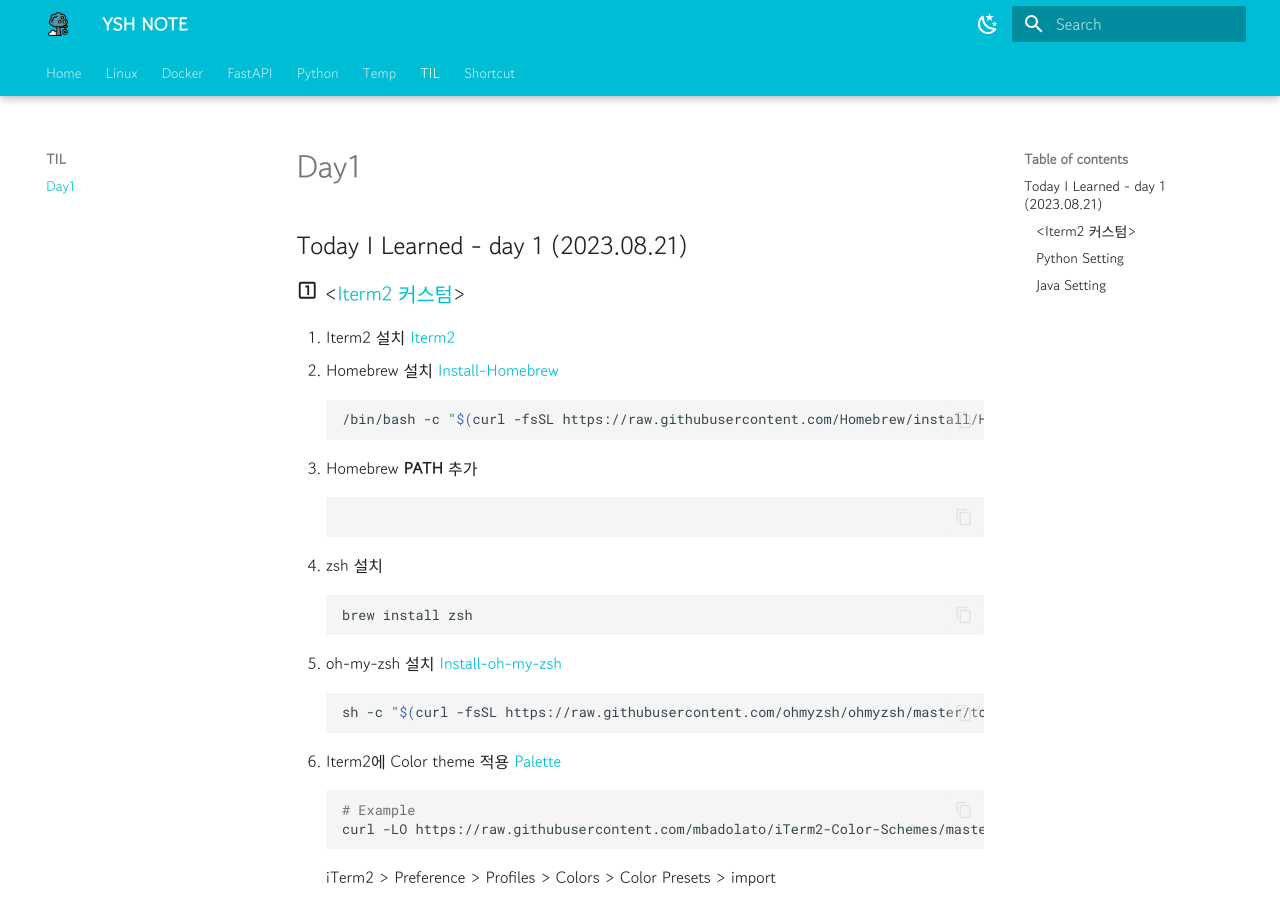
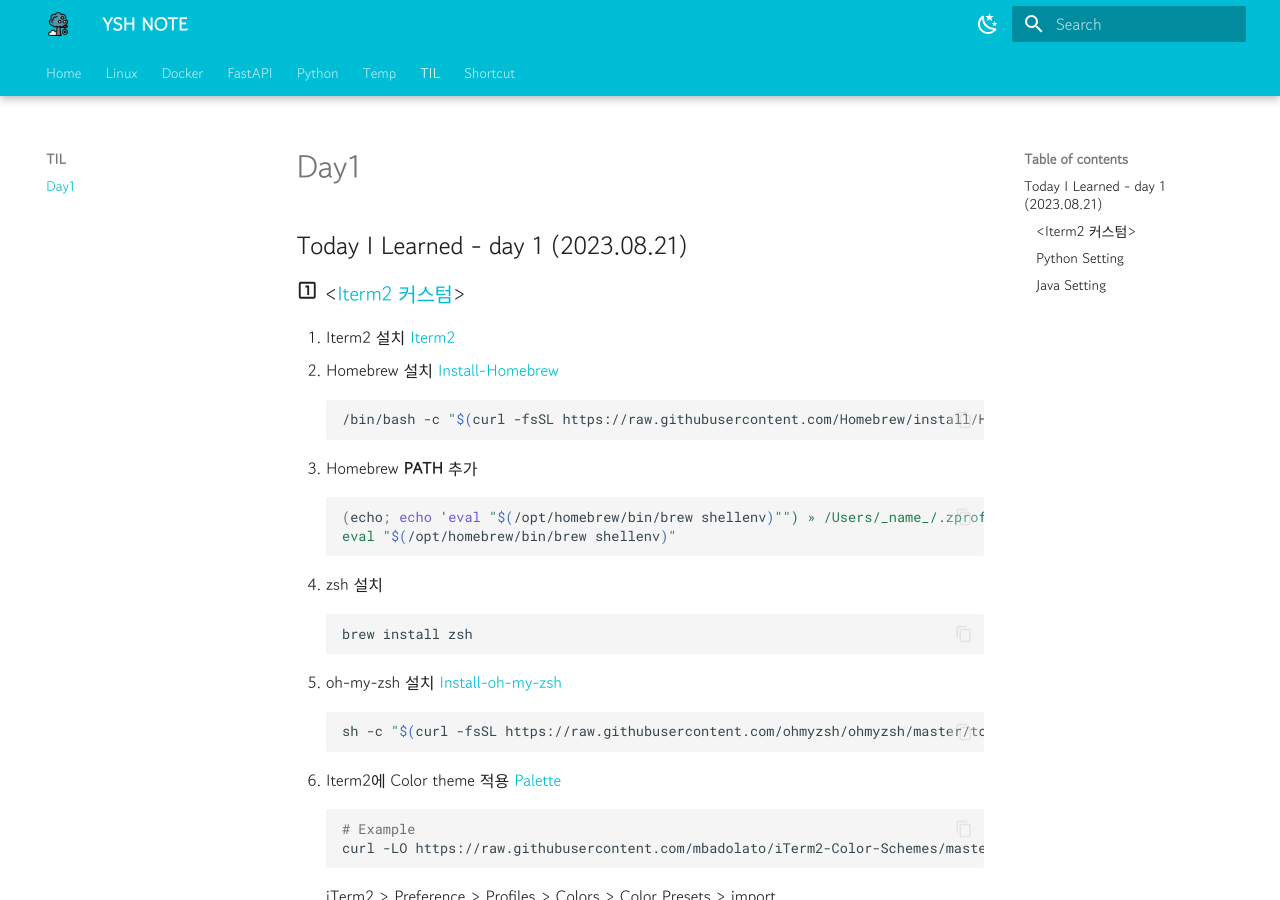
Before and after one commit to YSHeee/YSHeee.github.io, an MkDocs documentation site: the page built from docs/til/day1.md, in a window 1280 px wide and 900 px high. Built offline with MkDocs 1.6.1 and Material for MkDocs 9.7.7, drawn with Linux system fonts in a browser that asks for light colours.

Commit message:
Modify day1.md

````diff
--- a/docs/til/day1.md
+++ b/docs/til/day1.md
@@ -9,7 +9,8 @@
 ```
 3. Homebrew **PATH** 추가
 ```bash
-
+(echo; echo 'eval "$(/opt/homebrew/bin/brew shellenv)"") » /Users/_name_/.zprofile
+eval "$(/opt/homebrew/bin/brew shellenv)"
 ```
 4. zsh 설치
 ```bash
````
